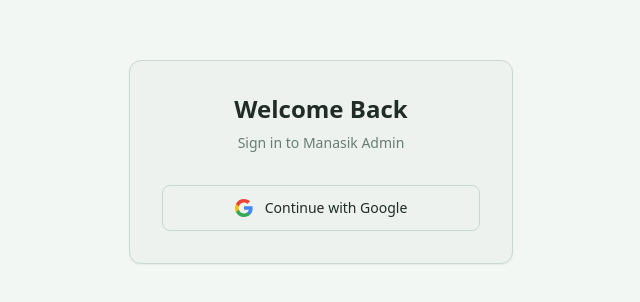
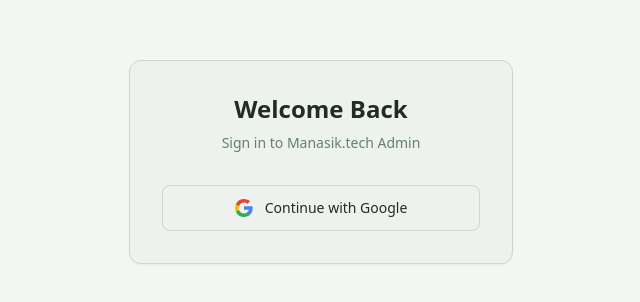
Before and after one commit to mdhilwan/halijahs-manasik, a Next.js app in the folder cms/: page /auth/login in a window 1280 px wide. Shown: the part 238-540 px from the top of the page, without its empty margins (319-959 px from the left). Built offline with nearby package versions, Linux system fonts and the light colour scheme.

Commit message:
text change

```diff
--- a/cms/app/auth/login/page.tsx
+++ b/cms/app/auth/login/page.tsx
@@ -1,6 +1,6 @@
 'use client'
 
-import { createClient } from '@/lib/supabase/client'
+import { createClient } from '../../../lib/supabase/client'
 import { useState } from 'react'
 
 export default function LoginPage() {
@@ -37,7 +37,7 @@
             <div className="mb-8 text-center">
               <h1 className="text-2xl font-semibold text-foreground">Welcome Back</h1>
               <p className="mt-2 text-sm text-muted-foreground">
-                Sign in to Manasik Admin
+                Sign in to Manasik.tech Admin
               </p>
             </div>
 
```
